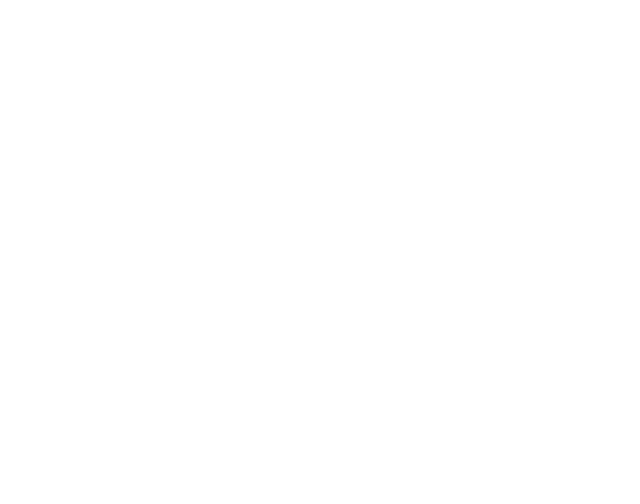
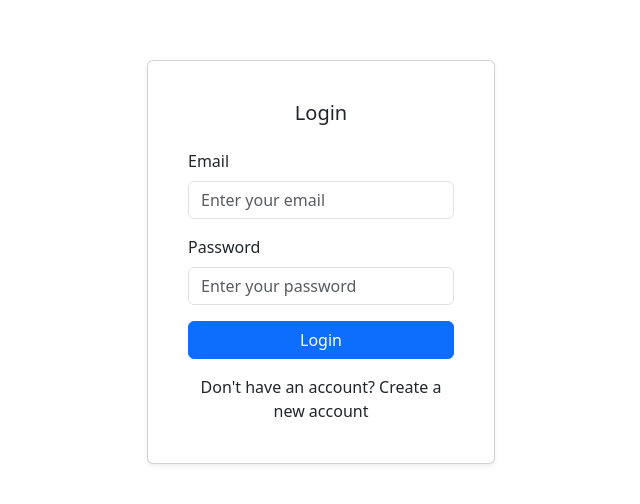
Before and after one commit to bnvenky/shoe-shine-admin, a React (Vite) app: page /login in a window 1280 px wide. Before the commit this address had no page. Shown: the part 138-642 px from the top of the page, without its empty margins (319-959 px from the left). Built offline with nearby package versions, Linux system fonts and the light colour scheme.

Commit message:
login and registration pages and add protected routes

```diff
--- a/package.json
+++ b/package.json
@@ -16,10 +16,12 @@
     "@mui/icons-material": "^5.16.5",
     "@mui/material": "^5.16.5",
     "antd": "^5.19.3",
+    "axios": "^1.7.3",
     "bootstrap": "^5.3.3",
     "chart.js": "^4.4.3",
     "material-ui-popup-state": "^5.1.2",
     "react": "^18.3.1",
+    "react-bootstrap": "^2.10.4",
     "react-chartjs-2": "^5.2.0",
     "react-dom": "^18.3.1",
     "react-icons": "^5.2.1",
--- a/src/App.jsx
+++ b/src/App.jsx
@@ -7,21 +7,24 @@ import Services from "./pages/Services";
 import Customers from "./pages/Customers";
 import Orders from "./pages/Orders";
 import Transactions from "./pages/Transactions";
+import Login from "./pages/Login";
+import Register from "./pages/Register";
+import ProtectedRoute from "./ProtectedRoute";
 
 function App() {
   return (
     <BrowserRouter>
       <Routes>
-        <Route path="/" element={<Layout />}>
+        <Route path="/login" element={<Login />} />
+        <Route path="/register" element={<Register />} />
+
+        <Route path="/" element={<ProtectedRoute element={<Layout />} />}>
           <Route index element={<Dashboard />} />
           <Route path="products" element={<Products />} />
           <Route path="orders" element={<Orders />} />
-          <Route path="transactions" element={<Transactions/>} />
+          <Route path="transactions" element={<Transactions />} />
           <Route path="customers" element={<Customers />} />
           <Route path="services" element={<Services />} />
-
-
-
         </Route>
       </Routes>
     </BrowserRouter>
--- /dev/null
+++ b/src/ProtectedRoute.jsx
@@ -0,0 +1,12 @@
+/* eslint-disable react/prop-types */
+/* eslint-disable no-unused-vars */
+import React from 'react';
+import { Navigate } from 'react-router-dom';
+
+const ProtectedRoute = ({ element, ...rest }) => {
+  const isAuthenticated = !!localStorage.getItem('token'); // Check if token exists
+
+  return isAuthenticated ? element : <Navigate to="/login" />;
+};
+
+export default ProtectedRoute;
--- a/src/components/dashboardComponents/PopOver.jsx
+++ b/src/components/dashboardComponents/PopOver.jsx
@@ -8,6 +8,10 @@ import { Link } from 'react-router-dom';
 import { Box } from '@mui/material';
 
 export default function PopoverPopupState() {
+  const handleLogout = () => {
+    localStorage.removeItem('token');
+    window.location.href = '/login'; // Redirect to login page
+  };
   return (
     <PopupState variant="popover" popupId="demo-popup-popover">
       {(popupState) => (
@@ -34,7 +38,7 @@ export default function PopoverPopupState() {
             <Box sx={{ p: 3 }}>
             <Typography sx={{ p: 2 }}><Link to="/profile">Profile</Link></Typography>
             <Typography sx={{ p: 2 }}><Link to="/settings">Settings</Link></Typography>
-            <Button sx={{backgroundColor:'yellow'}}>Log Out</Button>
+            <Button sx={{backgroundColor:'yellow'}} onClick={handleLogout}>Log Out</Button>
             </Box>
             </center>
           </Popover>
--- /dev/null
+++ b/src/pages/Login.jsx
@@ -0,0 +1,70 @@
+/* eslint-disable react/no-unescaped-entities */
+import { useState } from 'react';
+import axios from 'axios';
+import { Button, Form, Container, Row, Col, Alert, Card } from 'react-bootstrap';
+import { useNavigate } from 'react-router-dom';
+
+function Login() {
+  const [email, setEmail] = useState('');
+  const [password, setPassword] = useState('');
+  const [error, setError] = useState('');
+  const navigate = useNavigate();
+
+  const handleLogin = (e) => {
+    e.preventDefault(); // Prevent form submission reload
+    axios.post('http://localhost:3001/login', { email, password })
+      .then(res => {
+        localStorage.setItem('token', res.data.token);
+        navigate('/');
+      })
+      .catch(err => {
+        setError('Invalid credentials. Please try again.');
+        console.log(err);
+      });
+  };
+
+  return (
+    <Container className="d-flex align-items-center justify-content-center min-vh-100">
+      <Row className="w-100">
+        <Col md={6} lg={4} className="mx-auto">
+          <Card className="p-4 shadow-sm">
+            <Card.Body>
+              <Card.Title className="text-center mb-4">Login</Card.Title>
+              {error && <Alert variant="danger" className="mb-3">{error}</Alert>}
+              <Form onSubmit={handleLogin}>
+                <Form.Group className="mb-3">
+                  <Form.Label>Email</Form.Label>
+                  <Form.Control
+                    type="email"
+                    placeholder="Enter your email"
+                    value={email}
+                    onChange={(e) => setEmail(e.target.value)}
+                    required
+                  />
+                </Form.Group>
+                <Form.Group className="mb-3">
+                  <Form.Label>Password</Form.Label>
+                  <Form.Control
+                    type="password"
+                    placeholder="Enter your password"
+                    value={password}
+                    onChange={(e) => setPassword(e.target.value)}
+                    required
+                  />
+                </Form.Group>
+                <Button variant="primary" type="submit" className="w-100">
+                  Login
+                </Button>
+              </Form>
+              <p className="mt-3 text-center">
+                Don't have an account? <a href="/register">Create a new account</a>
+              </p>
+            </Card.Body>
+          </Card>
+        </Col>
+      </Row>
+    </Container>
+  );
+}
+
+export default Login;
--- /dev/null
+++ b/src/pages/Register.jsx
@@ -0,0 +1,70 @@
+/* eslint-disable no-unused-vars */
+
+import React, { useState } from 'react';
+import axios from 'axios';
+import { Button, Form, Container, Row, Col, Alert, Card } from 'react-bootstrap';
+import { useNavigate } from 'react-router-dom';
+
+function Register() {
+  const [email, setEmail] = useState('');
+  const [password, setPassword] = useState('');
+  const [error, setError] = useState('');
+  const navigate = useNavigate();
+
+  const handleRegister = (e) => {
+    e.preventDefault(); // Prevent form submission reload
+    axios.post('http://localhost:3001/register', { email, password })
+      .then(() => {
+        navigate('/login');
+      })
+      .catch(err => {
+        setError('Registration failed. Please try again.');
+        console.log(err);
+      });
+  };
+
+  return (
+    <Container className="d-flex align-items-center justify-content-center min-vh-100">
+      <Row className="w-100">
+        <Col md={6} lg={4} className="mx-auto">
+          <Card className="p-4 shadow-sm">
+            <Card.Body>
+              <Card.Title className="text-center mb-4">Register</Card.Title>
+              {error && <Alert variant="danger" className="mb-3">{error}</Alert>}
+              <Form onSubmit={handleRegister}>
+                <Form.Group className="mb-3">
+                  <Form.Label>Email</Form.Label>
+                  <Form.Control
+                    type="email"
+                    placeholder="Enter your email"
+                    value={email}
+                    onChange={(e) => setEmail(e.target.value)}
+                    required
+                  />
+                </Form.Group>
+                <Form.Group className="mb-3">
+                  <Form.Label>Password</Form.Label>
+                  <Form.Control
+                    type="password"
+                    placeholder="Enter your password"
+                    value={password}
+                    onChange={(e) => setPassword(e.target.value)}
+                    required
+                  />
+                </Form.Group>
+                <Button variant="primary" type="submit" className="w-100">
+                  Register
+                </Button>
+              </Form>
+              <p className="mt-3 text-center">
+                Already have an account? <a href="/login">Login</a>
+              </p>
+            </Card.Body>
+          </Card>
+        </Col>
+      </Row>
+    </Container>
+  );
+}
+
+export default Register;
```
Also changed, not shown: 1 other file (tests, documents, lock files or other folders).
